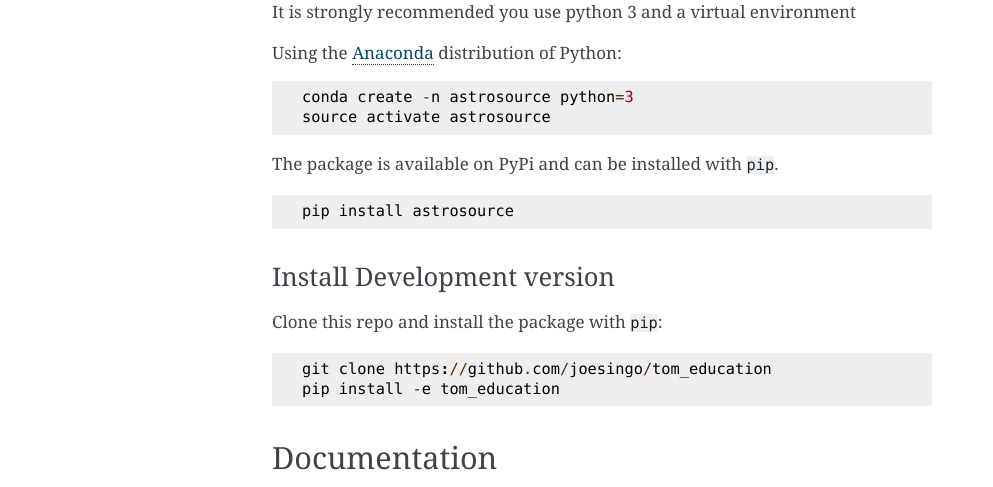
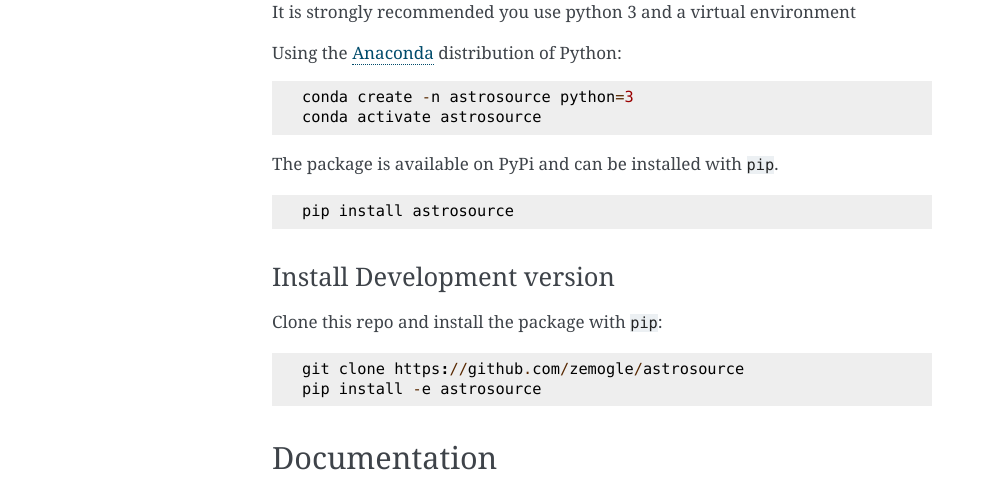
Before and after one commit to zemogle/astrosource, a Sphinx documentation site: the page built from docs/source/index.rst, in a window 1280 px wide. Shown: the part 568-1055 px from the top of the page, without its empty margins (148-1141 px from the left). Built offline with Sphinx 7.4.7, drawn with Linux system fonts in a browser that asks for light colours.

Commit message:
Fixing typo

```diff
--- a/docs/source/index.rst
+++ b/docs/source/index.rst
@@ -19,7 +19,7 @@
 Using the `Anaconda <https://www.anaconda.com/download/>`_ distribution of Python: ::
 
     conda create -n astrosource python=3
-    source activate astrosource
+    conda activate astrosource
 
 The package is available on PyPi and can be installed with ``pip``. ::
 
@@ -31,8 +31,8 @@
 
 Clone this repo and install the package with ``pip``: ::
 
-   git clone https://github.com/joesingo/tom_education
-   pip install -e tom_education
+   git clone https://github.com/zemogle/astrosource
+   pip install -e astrosource
 
 Documentation
 -------------
```
